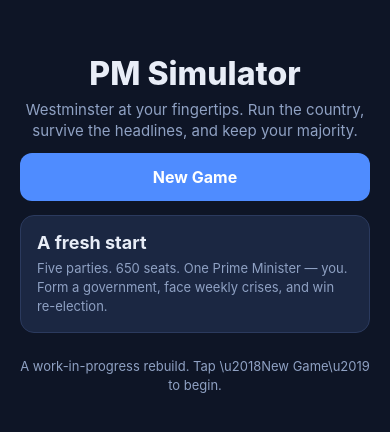
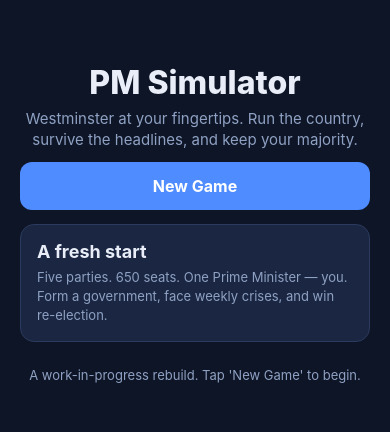
Before and after one commit to joshworley21-rgb/pm-simulator, a React Native app in the folder pm-sim-app/: screen /Menu in a window 390 px wide. Shown: the part 198-630 px from the top of the page. Built offline with nearby package versions, Linux system fonts and the light colour scheme.

Commit message:
Edit pm-sim-app/src/app/screens/MenuScreen.tsx: replace 'A work-in-progress rebuild. Tap \\u2018Ne' with "A work-in-progress rebuild. Tap 'New Gam"

```diff
--- a/pm-sim-app/src/app/screens/MenuScreen.tsx
+++ b/pm-sim-app/src/app/screens/MenuScreen.tsx
@@ -47,7 +47,7 @@ export default function MenuScreen() {
       </View>
 
       <Text style={[g.muted, { textAlign: 'center', marginTop: 24 }]}>
-        A work-in-progress rebuild. Tap \u2018New Game\u2019 to begin.
+        A work-in-progress rebuild. Tap 'New Game' to begin.
       </Text>
     </ScrollView>
   );
```
